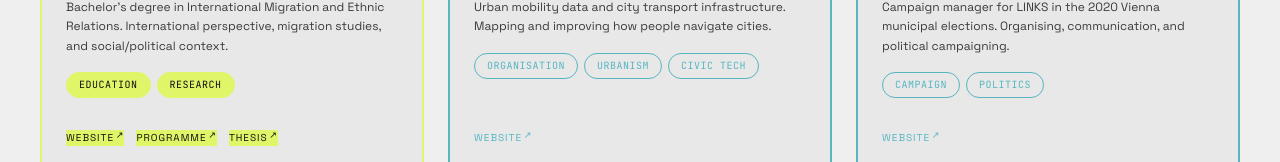
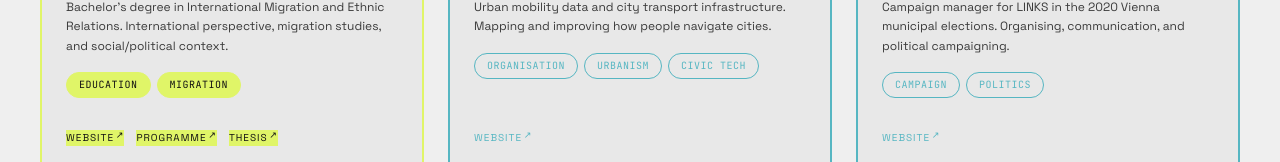
Before and after one commit to burnoutberni/bhayden.at, a React (Vite) app: page /work in a window 1280 px wide. Shown: the part 1551-1713 px from the top of the page. Built offline with nearby package versions, Linux system fonts and the light colour scheme.

Commit message:
Replace research topic with migration

```diff
--- a/src/data/content.ts
+++ b/src/data/content.ts
@@ -211,7 +211,7 @@ export const projects: Project[] = [
       { label: 'Programme', url: 'https://mau.se/en/study-education/programme/sgime/' },
       { label: 'Thesis', url: 'https://mau.diva-portal.org/smash/record.jsf?pid=diva2%3A1866174&dswid=3794' },
     ],
-    topics: ['research'],
+    topics: ['migration'],
   },
   {
     id: 'linnaeus-university-digital-humanities',
@@ -229,7 +229,7 @@ export const projects: Project[] = [
       { label: 'Website', url: 'https://lnu.se' },
       { label: 'Programme', url: 'https://lnu.se/en/programme/digital-humanities-master-programme/distance-international-autumn/' },
     ],
-    topics: ['research', 'open knowledge'],
+    topics: ['open knowledge'],
   },
   {
     id: 'navigating-contradictions',
--- a/src/pages/Work.tsx
+++ b/src/pages/Work.tsx
@@ -40,7 +40,7 @@ const consolidatedTopicLabels: Record<string, { en: string; de: string }> = {
   'open knowledge': { en: 'Open knowledge', de: 'Offenes Wissen' },
   politics: { en: 'Politics', de: 'Politik' },
   'spaces': { en: 'Spaces', de: 'Räume' },
-  research: { en: 'Research', de: 'Forschung' },
+  migration: { en: 'Migration', de: 'Migration' },
 };
 
 type WorkEntry = {
```
